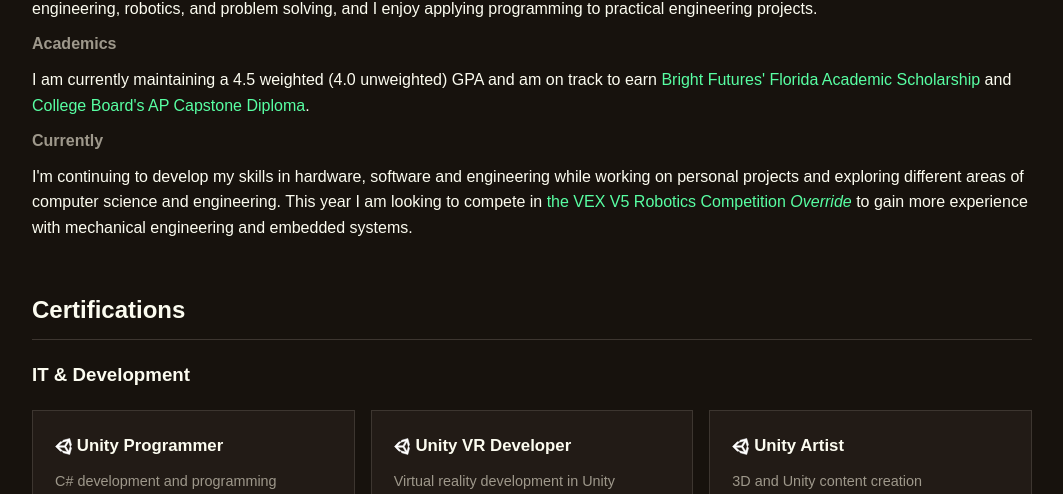
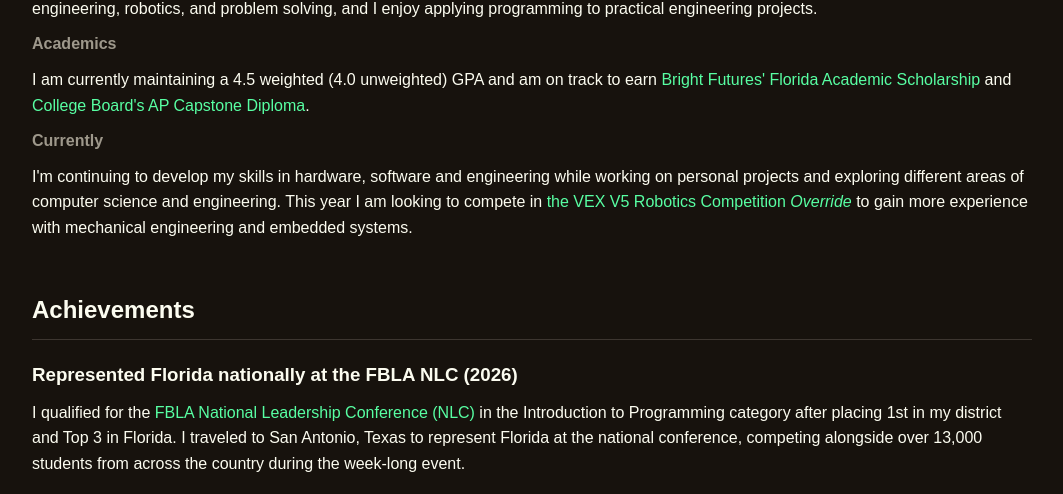
Before and after one commit to PoweringChurch/PoweringChurch, a plain HTML site: page index.html in a window 1280 px wide. Shown: the part 458-952 px from the top of the page, without its empty margins (108-1171 px from the left). Drawn offline with Linux system fonts and the light colour scheme.

Commit message:
Additional info and README Update
Added mention of FBLA NLC, and largely reworded / reorganized the README.

```diff
--- a/index.html
+++ b/index.html
@@ -86,7 +86,25 @@
 
         </section>
     </main>
-
+    <main class="container">
+        <section>
+            <h2>Achievements</h2>
+            <h3>Represented Florida nationally at the FBLA NLC (2026)</h3>
+            <p>
+                I qualified for the
+                <a
+                    class="link"
+                    href="https://www.fbla.org/fbla-national-leadership-conference/"
+                    target="_blank"
+                    rel="noopener noreferrer"
+                >
+                    FBLA National Leadership Conference (NLC)
+                </a> in the Introduction to Programming category after placing 1st in my district and Top 3 in Florida.
+                I traveled to San Antonio, Texas to represent Florida at the national conference,
+                competing alongside over 13,000 students from across the country during the week-long event.
+            </p>
+        </section>
+    </main>
     <main class="container">
 
         <section>
--- a/style.css
+++ b/style.css
@@ -66,6 +66,10 @@
     margin-bottom: 20px;
     padding-bottom: 10px;
     border-bottom: 1px solid var(--border);
+}
+section h3 {
+    margin-top: 10px;
+    margin-bottom: 10px;
 }
 section h4 {
     color :var(--muted);
```
Also changed, not shown: 1 other file.
